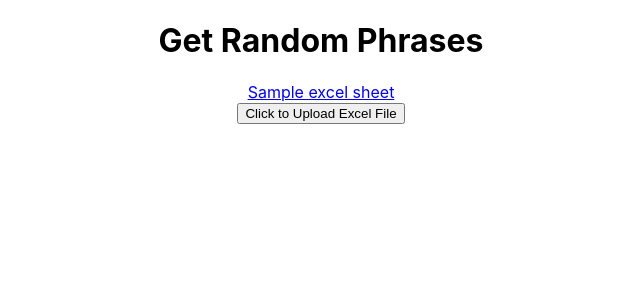
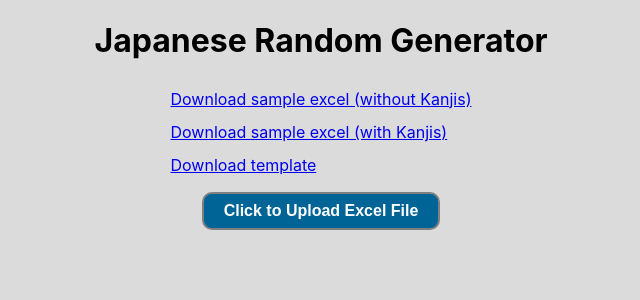
Before and after one commit to JaimeJacobo/Japanese-Trainer, a React (Create React App) app: page / in a window 1280 px wide. Shown: the top 300 px of the page, without its empty margins (319-959 px from the left). Built offline with nearby package versions, Linux system fonts and the light colour scheme; what react-with-gesture would draw is missing.

Commit message:
Creating downloadable templates

```diff
--- a/src/App.css
+++ /dev/null
@@ -1,38 +0,0 @@
-.App {
-  text-align: center;
-}
-
-.App-logo {
-  height: 40vmin;
-  pointer-events: none;
-}
-
-@media (prefers-reduced-motion: no-preference) {
-  .App-logo {
-    animation: App-logo-spin infinite 20s linear;
-  }
-}
-
-.App-header {
-  background-color: #282c34;
-  min-height: 100vh;
-  display: flex;
-  flex-direction: column;
-  align-items: center;
-  justify-content: center;
-  font-size: calc(10px + 2vmin);
-  color: white;
-}
-
-.App-link {
-  color: #61dafb;
-}
-
-@keyframes App-logo-spin {
-  from {
-    transform: rotate(0deg);
-  }
-  to {
-    transform: rotate(360deg);
-  }
-}
--- a/src/App.js
+++ b/src/App.js
@@ -1,6 +1,4 @@
-
-import './App.css';
-import ExcelPage from './ExcelPage'
+import ExcelPage from "./ExcelPage";
 
 function App() {
   return (
--- a/src/ExcelPage.js
+++ b/src/ExcelPage.js
@@ -1,7 +1,50 @@
 import React, { Component } from "react";
-import { Row, Col, Upload } from "antd";
+import { Upload } from "antd";
 import { ExcelRenderer } from "react-excel-renderer";
 import Phrase from "./Phrase";
+import styled from "@emotion/styled";
+import { findByLabelText } from "@testing-library/dom";
+
+const MainContainer = styled.div`
+  display: flex;
+  flex-direction: column;
+  justify-content: space-around;
+  align-items: center;
+  height: 240px;
+`;
+
+const LinksContainer = styled.div`
+  display: flex;
+  flex-direction: column;
+  height: 100px;
+  justify-content: space-around;
+`;
+
+const RandomButton = styled.button`
+  margin: 0 auto;
+  margin-top: 10px;
+  display: flex;
+  border: 2px solid gray;
+  color: white;
+  background-color: rgb(12, 134, 104);
+  padding: 8px 20px;
+  border-radius: 10px;
+  font-size: 16px;
+  font-weight: bold;
+  cursor: pointer;
+`;
+
+const UploadButton = styled.button`
+  border: 2px solid gray;
+  color: white;
+  background-color: rgb(0, 100, 150);
+  padding: 8px 20px;
+  border-radius: 10px;
+  font-size: 16px;
+  font-weight: bold;
+  cursor: pointer;
+  margin: 10px 0;
+`;
 
 export default class ExcelPage extends Component {
   constructor(props) {
@@ -30,17 +73,16 @@ export default class ExcelPage extends Component {
     if (!isExcel) {
       errorMessage = "You can only upload Excel file!";
     }
-    // console.log("file", file[0].type);
+
     const isLt2M = file[0].size / 1024 / 1024 < 2;
     if (!isLt2M) {
       errorMessage = "File must be smaller than 2MB!";
     }
-    // console.log("errorMessage", errorMessage);
+
     return errorMessage;
   }
 
   fileHandler = (fileList) => {
-    // console.log("fileList", fileList);
     let fileObj = fileList;
     if (!fileObj) {
       this.setState({
@@ -48,7 +90,7 @@ export default class ExcelPage extends Component {
       });
       return false;
     }
-    // console.log("fileObj.type:", fileObj.type);
+
     if (
       !(
         fileObj.type === "application/vnd.ms-excel" ||
@@ -61,22 +103,27 @@ export default class ExcelPage extends Component {
       });
       return false;
     }
-    //just pass the fileObj as parameter
+
     ExcelRenderer(fileObj, (err, resp) => {
       if (err) {
         console.log(err);
       } else {
         console.log(resp);
         const content = { places: [], adjectives: [], nouns: [], verbs: [] };
-        const cleanedRows = resp.rows.filter((row) => {
+
+        const cleanedRows = resp.rows
+          .slice(1, resp.rows.length)
+          .filter((row) => {
             return row.length > 0;
           });
+
         cleanedRows.forEach((row) => {
           content.places.push(row[0]);
           content.adjectives.push(row[1]);
           content.nouns.push(row[2]);
           content.verbs.push(row[3]);
         });
+
         this.setState({ content });
       }
     });
@@ -86,9 +133,9 @@ export default class ExcelPage extends Component {
   renderRoulette() {
     return (
       <>
-        <button onClick={this.generateRandomPhrase}>
+        <RandomButton onClick={this.generateRandomPhrase}>
           Create random phrase
-        </button>
+        </RandomButton>
         <Phrase content={this.state.content} />
       </>
     );
@@ -144,20 +191,41 @@ export default class ExcelPage extends Component {
   render() {
     return (
       <>
-        <h1>Get Random Phrases</h1>
-        <Row gutter={16}>
-          <Col span={8}>
+        <MainContainer>
+          <h1>Japanese Random Generator</h1>
+          <LinksContainer>
+            <div>
               <a
-              href="https://res.cloudinary.com/bryta/raw/upload/v1562751445/Sample_Excel_Sheet_muxx6s.xlsx"
+                href="https://res.cloudinary.com/dxhk9k9z4/raw/upload/v1622744522/words_example_without-kanjis_ex_pihq8h.xlsx"
                 target="_blank"
                 rel="noopener noreferrer"
                 download
               >
-              Sample excel sheet
+                Download sample excel (without Kanjis)
               </a>
-          </Col>
-        </Row>
+            </div>
             <div>
+              <a
+                href="https://res.cloudinary.com/dxhk9k9z4/raw/upload/v1622740765/words_example_kanjis_ex_ulrwyo.xlsx"
+                target="_blank"
+                rel="noopener noreferrer"
+                download
+              >
+                Download sample excel (with Kanjis)
+              </a>
+            </div>
+            <div>
+              <a
+                href="https://res.cloudinary.com/dxhk9k9z4/raw/upload/v1622811998/words_template_jyrqxs.xlsx"
+                target="_blank"
+                rel="noopener noreferrer"
+                download
+              >
+                Download template
+              </a>
+            </div>
+          </LinksContainer>
+          <div style={{ textAlign: "center" }}>
             <Upload
               name="file"
               beforeUpload={this.fileHandler}
@@ -173,12 +241,14 @@ export default class ExcelPage extends Component {
               }
               multiple={false}
             >
-            <button>Click to Upload Excel File</button>
+              {this.state.content.places.length === 0 ? (
+                <UploadButton>Click to Upload Excel File</UploadButton>
+              ) : null}
             </Upload>
-          {this.state.content.places.length !== 0
-            ? this.renderRoulette()
-            : null}
           </div>
+        </MainContainer>
+
+        {this.state.content.places.length !== 0 ? this.renderRoulette() : null}
       </>
     );
   }
--- a/src/Phrase.js
+++ b/src/Phrase.js
@@ -7,8 +7,9 @@ const Roulette = styled.div`
   display: flex;
   justify-content: center;
   height: 500px;
+  background-color: white;
   border: 3px solid black;
-  margin: 75px;
+  margin: 50px 75px 75px 75px;
   -webkit-box-shadow: 5px 5px 22px 5px rgba(0, 0, 0, 0.3);
   box-shadow: 5px 5px 22px 5px rgba(0, 0, 0, 0.3);
 `;
@@ -35,6 +36,7 @@ export default class Example extends Component {
             showNavigation={this.state.showNavigation}
             animationConfig={this.state.config}
             id="places"
+            slides={[]}
           />
         </div>
         <div
@@ -48,6 +50,7 @@ export default class Example extends Component {
             showNavigation={this.state.showNavigation}
             animationConfig={this.state.config}
             id="adjectives"
+            slides={[]}
           />
         </div>
         <div
@@ -61,6 +64,7 @@ export default class Example extends Component {
             showNavigation={this.state.showNavigation}
             animationConfig={this.state.config}
             id="nouns"
+            slides={[]}
           />
         </div>
         <div
@@ -74,6 +78,7 @@ export default class Example extends Component {
             showNavigation={this.state.showNavigation}
             animationConfig={this.state.config}
             id="verbs"
+            slides={[]}
           />
         </div>
       </Roulette>
--- a/src/Slide.js
+++ b/src/Slide.js
@@ -1,6 +1,6 @@
 import React from "react";
 import styled from "@emotion/styled";
-import { Spring, animated } from "react-spring/renderprops";
+import { Spring } from "react-spring/renderprops";
 import { withGesture } from "react-with-gesture";
 
 const SlideContainer = styled.div`
--- a/src/index.css
+++ b/src/index.css
@@ -1,13 +1,13 @@
 body {
   margin: 0;
-  font-family: -apple-system, BlinkMacSystemFont, 'Segoe UI', 'Roboto', 'Oxygen',
-    'Ubuntu', 'Cantarell', 'Fira Sans', 'Droid Sans', 'Helvetica Neue',
-    sans-serif;
+  font-family: BlinkMacSystemFont, "Segoe UI", "Roboto", "Oxygen", "Ubuntu",
+    "Cantarell", "Fira Sans", "Droid Sans", "Helvetica Neue", sans-serif;
   -webkit-font-smoothing: antialiased;
   -moz-osx-font-smoothing: grayscale;
+  background-color: rgb(219, 219, 219);
 }
 
 code {
-  font-family: source-code-pro, Menlo, Monaco, Consolas, 'Courier New',
+  font-family: source-code-pro, Menlo, Monaco, Consolas, "Courier New",
     monospace;
 }
```
Lines whose indentation alone changed are shown as unchanged.
